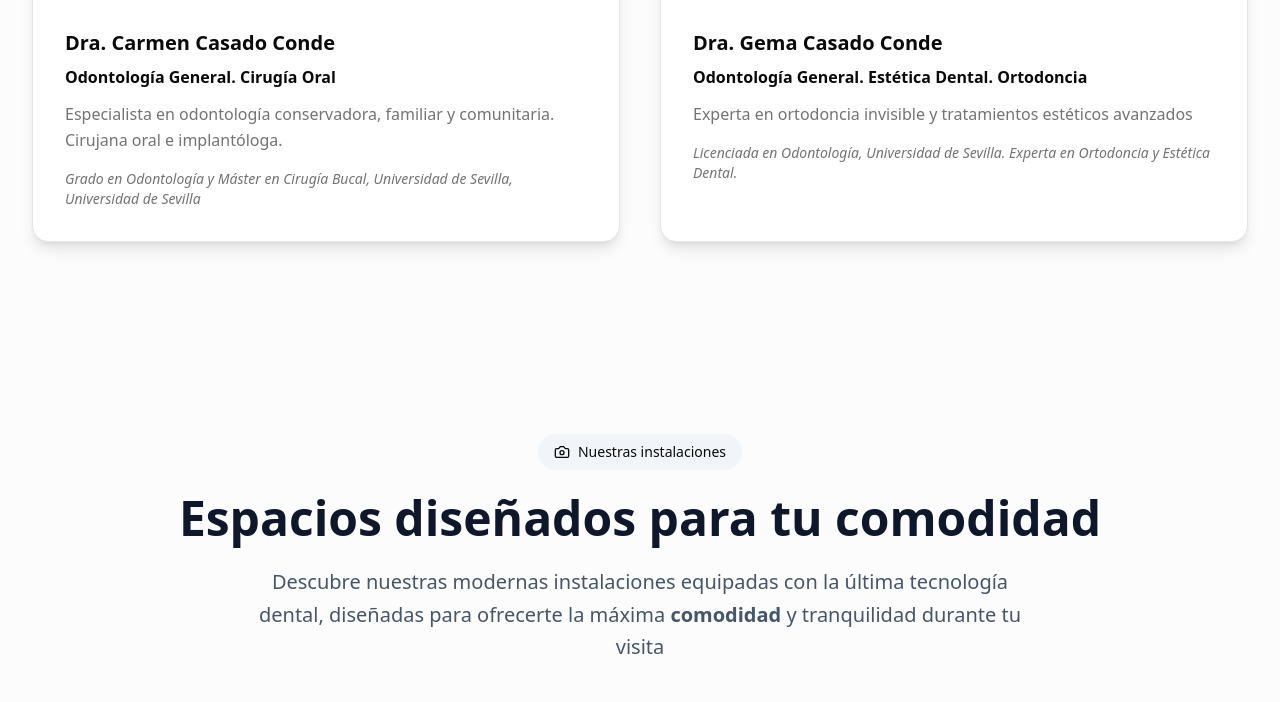
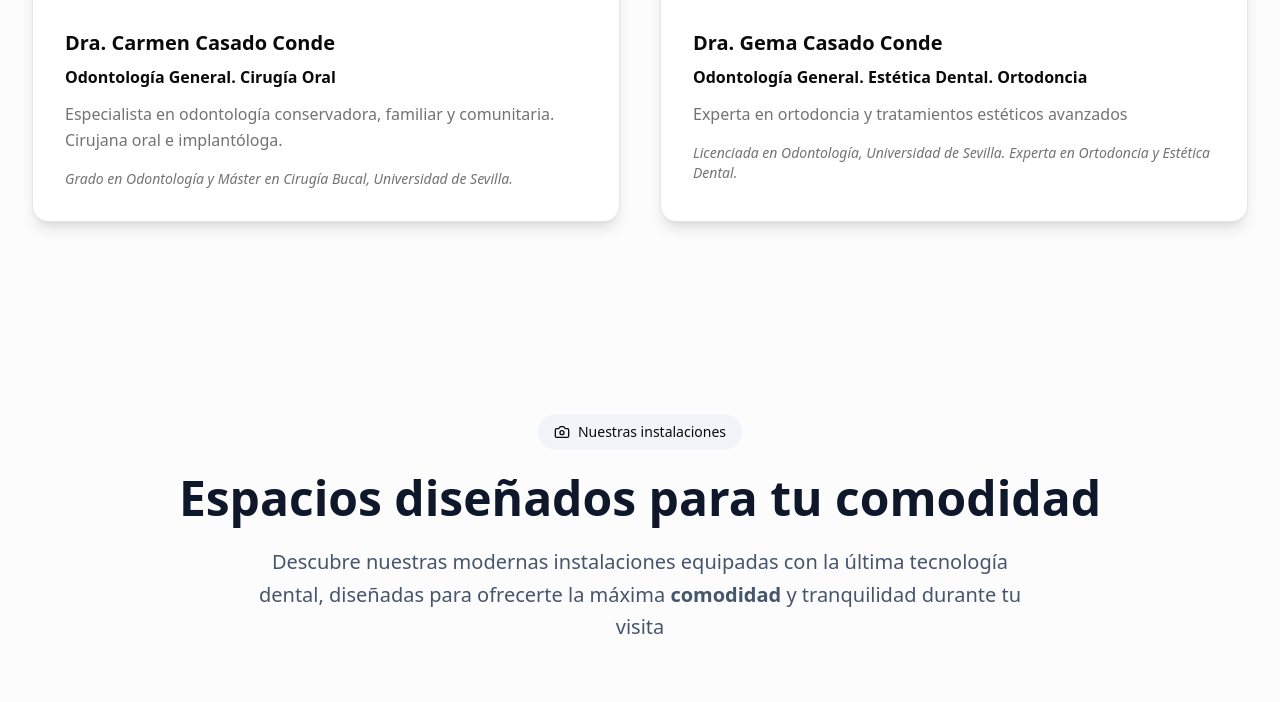
Before and after one commit to juliojgarciaperez/casadoconde-web, a plain HTML site: page index.html in a window 1280 px wide. Shown: the part 1497-2199 px from the top of the page. Drawn offline with Linux system fonts and the light colour scheme.

Commit message:
modify texts

```diff
--- a/index.html
+++ b/index.html
@@ -187,7 +187,7 @@
                 </p>
                 <p class="text-muted-foreground text-sm italic">
                   Grado en Odontología y Máster en Cirugía Bucal, Universidad de
-                  Sevilla, Universidad de Sevilla
+                  Sevilla.
                 </p>
               </div>
             </div>
@@ -207,8 +207,7 @@
                   Odontología General. Estética Dental. Ortodoncia
                 </p>
                 <p class="text-muted-foreground mb-4 leading-relaxed">
-                  Experta en ortodoncia invisible y tratamientos estéticos
-                  avanzados
+                  Experta en ortodoncia y tratamientos estéticos avanzados
                 </p>
                 <p class="text-muted-foreground text-sm italic">
                   Licenciada en Odontología, Universidad de Sevilla. Experta en
```
